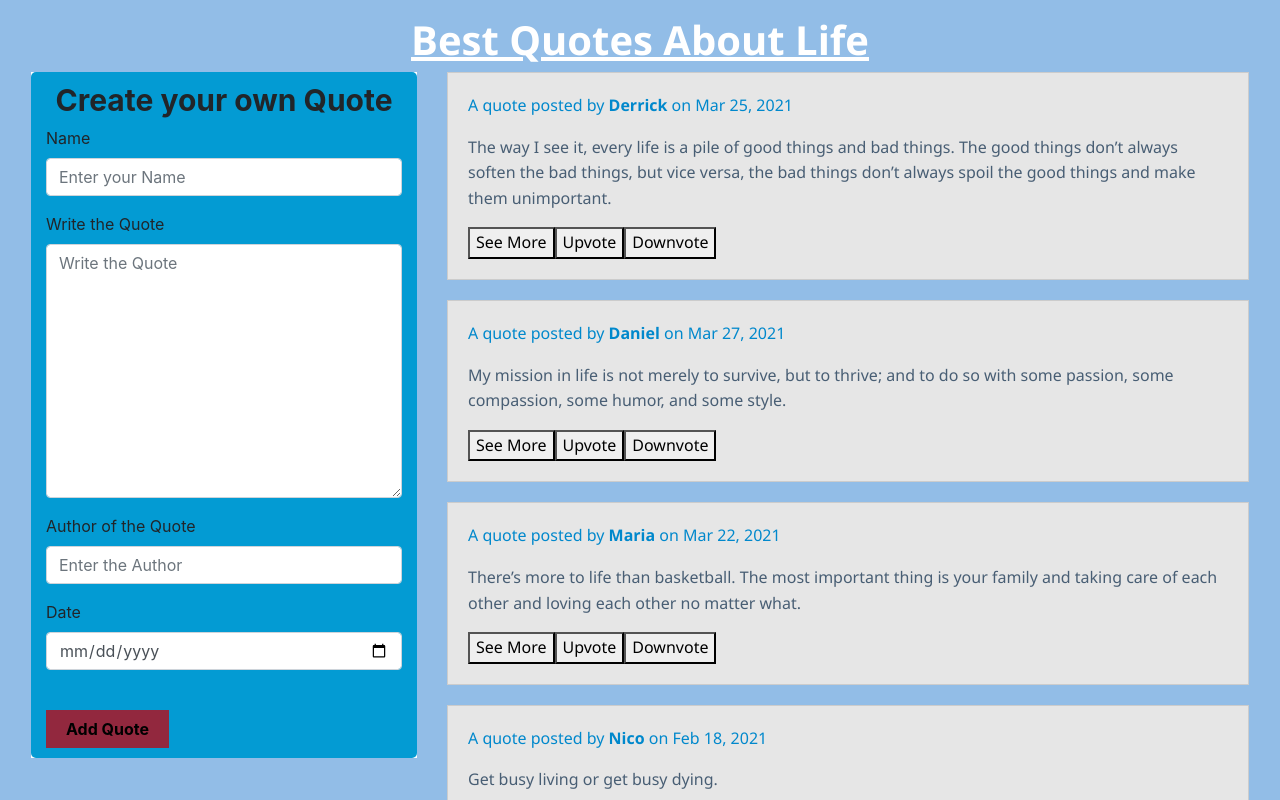
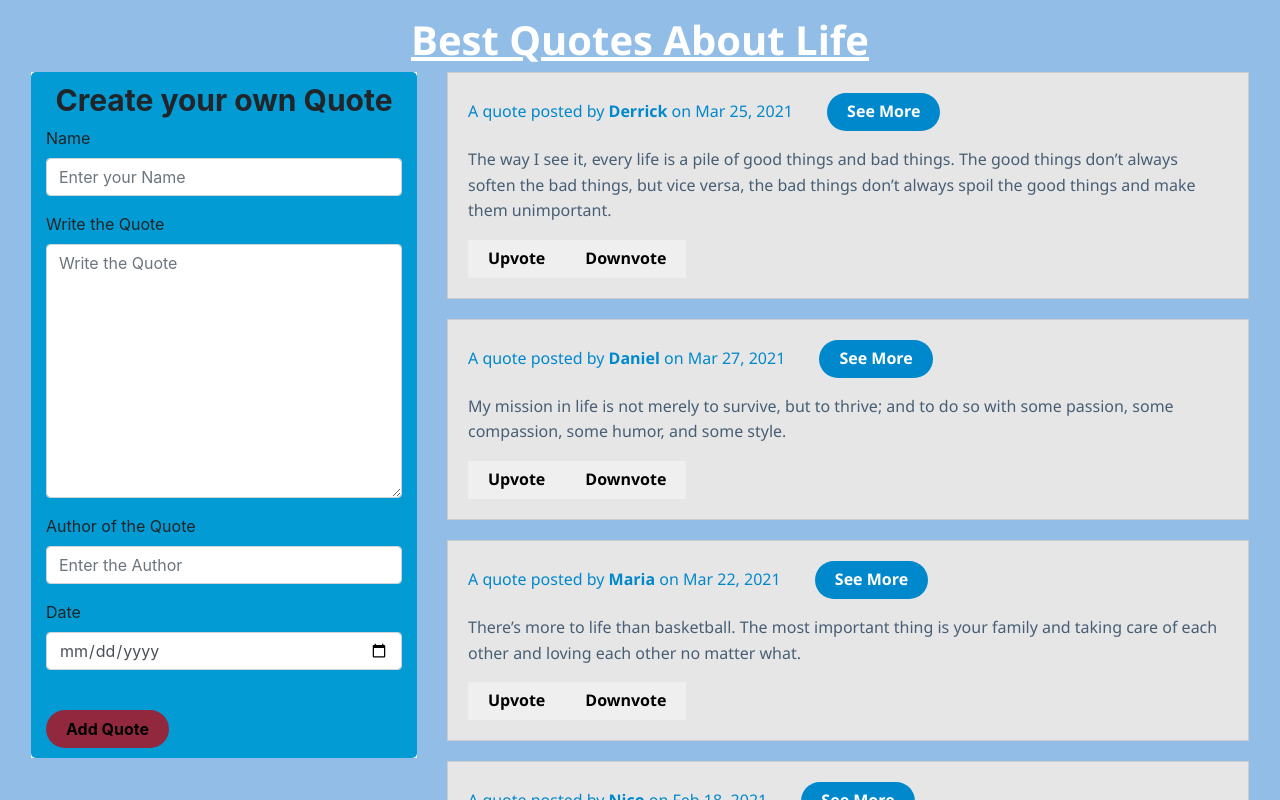
Before and after one commit to Derrick-Nyongesa/Quotes, an Angular app: page / in a window 1280 px wide. Shown: the top 800 px of the page. Built offline with nearby package versions, Linux system fonts and the light colour scheme.

Commit message:
added background color and hover effect to the see more button

```diff
--- a/src/app/quote-form/quote-form.component.css
+++ b/src/app/quote-form/quote-form.component.css
@@ -20,6 +20,7 @@ button{
     border: 0;
     padding: 0 20px 0 20px;
     font-weight: bold;
+    border-radius: 20px;
 }
 
 button:hover,
--- a/src/app/quote/quote.component.css
+++ b/src/app/quote/quote.component.css
@@ -28,3 +28,24 @@ h1{
 .head{
     color: #0088cc;
 }
+
+button{
+    height: 38px;
+    border: 0;
+    padding: 0 20px 0 20px;
+    font-weight: bold;
+}
+
+#quotesButton{
+    margin-left: 30px;
+    background-color: #0088cc;
+    color: #ffffff;
+    border-radius: 20px;
+    opacity: 1;
+}
+
+#quotesButton:hover{
+    opacity: 0.5;
+    transition: 1.3s;
+    color: #000000;
+}
--- a/src/app/quote/quote.component.html
+++ b/src/app/quote/quote.component.html
@@ -19,6 +19,7 @@
                         <li>
                             <p class="head"> A quote posted by
                                 <span class="name">{{quote.name}}</span> on {{quote.datePosted|date}}
+                                <button (click)='toggleQuote(i)' id="quotesButton">See More</button>
                             </p>
                             <p data-wow-delay="1s" appHighlight *ngIf="highestUpvote()===quote.upvotes && quote.upvotes>0">
                                 {{quote.quote}}
@@ -26,7 +27,7 @@
                             <p data-wow-delay="1s" *ngIf="highestUpvote()!==quote.upvotes || quote.upvotes===0">
                                 {{quote.quote}}
                             </p>
-                            <button (click)='toggleQuote(i)'>See More</button>
+
                             <button (click)="upvote(i)">Upvote</button>
                             <button (click)="downvote(i)">Downvote</button>
                                 <app-quote-details *ngIf='quote.showDetails' [quote]='quote' (toDelete)='deleteThis($event, i)'></app-quote-details>
```
